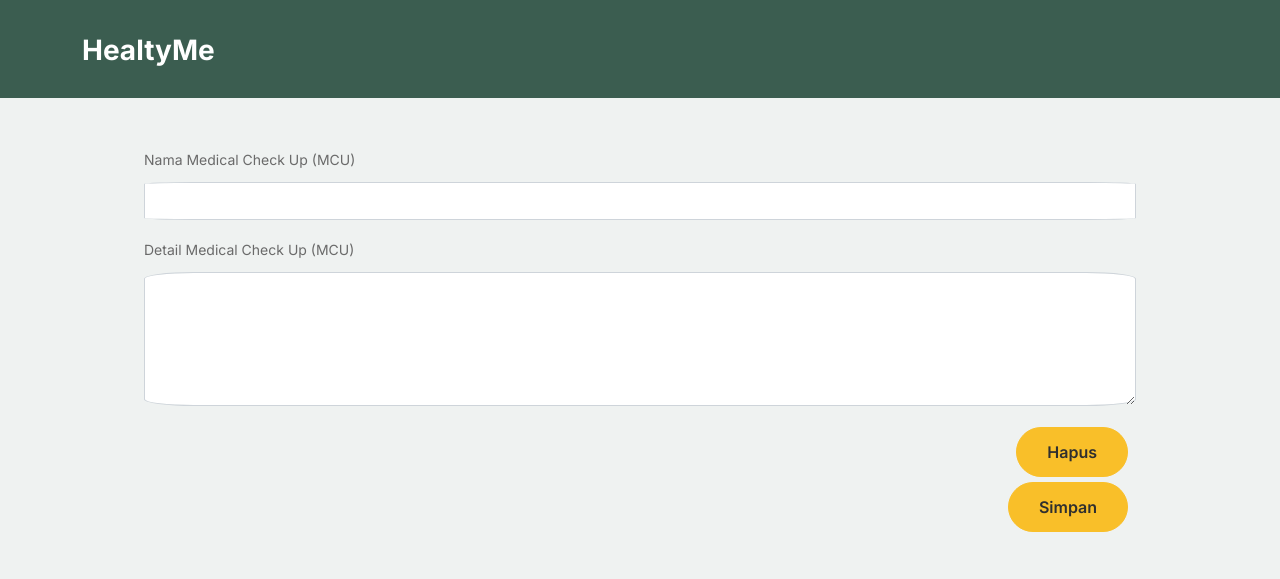
After one commit to Nadiamirandaaa/Capstone, a Flask app: page /admin/editrs in a window 1280 px wide. The commit adds this page. Shown: the top 579 px of the page. Run offline with Flask 3, Linux system fonts and the light colour scheme.

Commit message:
tambah edit detail rs

```diff
--- a/app.py
+++ b/app.py
@@ -266,6 +266,63 @@ def loginAdmin():
 def show_loginAdmin():
     return render_template("admin/login-admin.html")
 
+# _________________ Edit Detail Rumah Sakit ________________________________________________
+@app.route('/admin/editrs')
+def editrs():
+   return render_template('admin/editrs.html')
+
+@app.route('/save_data', methods=['POST'])
+def save_data():
+    try:
+        token_receive = request.cookies.get("mytoken")
+        payload = jwt.decode(token_receive, SECRET_KEY, algorithms=["HS256"])
+
+        nama_mcu = request.form['nama_mcu']
+        detailrs_mcu = request.form['detailrs_mcu']
+
+        doc = {"nama_mcu": nama_mcu, "detailrs_mcu": detailrs_mcu, "user_id": payload["id"]}
+        db.medical_checkup.insert_one(doc)
+
+        return jsonify({'message': 'Data Berhasil Disimpan!', 'success': True})
+    except (jwt.ExpiredSignatureError, jwt.exceptions.DecodeError):
+        return jsonify({'message': 'Token tidak valid!'})
+
+@app.route('/delete_data', methods=['POST'])
+def delete_data():
+    try:
+        token_receive = request.cookies.get("mytoken")
+        payload = jwt.decode(token_receive, SECRET_KEY, algorithms=["HS256"])
+
+        nama_mcu = request.form['nama_mcu']
+        detailrs_mcu = request.form['detailrs_mcu']
+
+        db.medical_checkup.delete_one({"nama_mcu": nama_mcu, "detailrs_mcu": detailrs_mcu, "user_id": payload["id"]})
+
+        return jsonify({'message': 'Data Dihapus!', 'success': True})
+    except (jwt.ExpiredSignatureError, jwt.exceptions.DecodeError):
+        return jsonify({'message': 'Token tidak valid!'})
+
+@app.route('/admin/detailrs/<nama_mcu>', methods=['GET'])
+def detailrs(nama_mcu):
+    try:
+        token_receive = request.cookies.get("mytoken")
+        payload = jwt.decode(token_receive, SECRET_KEY, algorithms=["HS256"])
+
+        mcu_data = db.medical_checkup.find_one({"nama_mcu": nama_mcu, "user_id": payload["id"]})
+        return render_template('admin/detailrs.html', mcu_data=mcu_data)
+    except (jwt.ExpiredSignatureError, jwt.exceptions.DecodeError):
+        return jsonify({'message': 'Token tidak valid!'})
+
+@app.route('/get_all_data', methods=['GET'])
+def get_all_data():
+    try:
+        token_receive = request.cookies.get("mytoken")
+        payload = jwt.decode(token_receive, SECRET_KEY, algorithms=["HS256"])
+
+        all_data = list(db.medical_checkup.find({"user_id": payload["id"]}))
+        return jsonify({'all_data': all_data})
+    except (jwt.ExpiredSignatureError, jwt.exceptions.DecodeError):
+        return jsonify({'message': 'Token tidak valid!'})
 
 if __name__ == '__main__':
    app.run('0.0.0.0', port=5000, debug=True)
--- a/static/css/style.css
+++ b/static/css/style.css
@@ -265,3 +265,22 @@ a {
       margin: 15px auto;
 }
 }
+
+.mcuform {
+  padding: 3rem 6rem;
+}
+
+.button-group {
+  display: flex;
+  flex-direction: column;
+  align-items: flex-start;
+}
+
+.button-group .btn {
+  margin-top: 5px;
+}
+
+.card {
+  margin-top: 20px;
+  margin-bottom: 20px;
+}
--- /dev/null
+++ b/templates/admin/editrs.html
@@ -0,0 +1,105 @@
+<!doctype html>
+<html lang="en">
+
+<head>
+	<meta charset="utf-8">
+	<meta name="viewport" content="width=device-width, initial-scale=1, shrink-to-fit=no">
+	<meta name="author" content="Untree.co">
+	<link rel="shortcut icon" href="/static/gambar/favicon.png">
+
+	<meta name="description" content="" />
+	<meta name="keywords" content="bootstrap, bootstrap4" />
+
+	<!-- Bootstrap CSS -->
+	<link href="/static/css/bootstrap.min.css" rel="stylesheet">
+	<link href="https://cdnjs.cloudflare.com/ajax/libs/font-awesome/6.0.0-beta3/css/all.min.css" rel="stylesheet">
+	<link href="/static/css/style.css" rel="stylesheet">
+	<title> Edit Rumah Sakit | HealtyMe </title>
+
+</head>
+
+<script>
+    function saveData() {
+        let formData = {
+            'nama_mcu': $('#nama_mcu').val(),
+            'detailrs_mcu': $('#detailrs_mcu').val()
+        };
+
+        $.ajax({
+            type: 'POST',
+            url: '/save_data',
+            data: formData,
+            success: function(data) {
+                alert(data.message);
+                if (data.success) {
+                    window.location.replace("/admin/detailrs/" + formData['nama_mcu']);
+                }
+            },
+            error: function(error) {
+                console.error('Error:', error);
+            }
+        });
+    }
+
+    function deleteData() {
+        let formData = {
+            'nama_mcu': $('#nama_mcu').val(),
+            'detailrs_mcu': $('#detailrs_mcu').val()
+        };
+
+        $.ajax({
+            type: 'POST',
+            url: '/delete_data',
+            data: formData,
+            success: function(data) {
+                alert(data.message);
+                if (data.success) {
+                    window.location.replace("/admin/detailrs/" + formData['nama_mcu']);
+                }
+            },
+            error: function(error) {
+                console.error('Error:', error);
+            }
+        });
+    }
+
+</script>
+
+<body>
+
+		<!-- Start Hero -->
+		<div class="hero">
+			<div class="container">
+				<div class="row">
+					<div class="col-lg-6 col-md-8">
+						<div class="intro-excerpt">
+							<h3>HealtyMe</h3>
+						</div>
+					</div>
+				</div>
+			</div>
+		</div>
+		<!-- End Hero -->
+
+        <!-- Start Edit Rumah Sakit -->
+        <div class="mcuform">
+            <form id="mcuForm">
+                <div class="mb-3 mx-5">
+                    <label for="nama_mcu" class="form-label">Nama Medical Check Up (MCU)</label>
+                    <input type="text" class="form-control" id="nama_mcu" name="nama_mcu">
+                </div>
+                <div class="mb-3 mx-5">
+                    <label for="detail_mcu" class="form-label">Detail Medical Check Up (MCU)</label>
+                    <textarea class="form-control" id="detailrs_mcu" name="detailrs_mcu" rows="5"></textarea>
+                </div>
+                <div class="button-group mx-5">
+                    <button type="button" class="btn btn-secondary me-2 ms-auto" onclick="deleteData()">Hapus</button>
+                    <button type="button" class="btn btn-secondary me-2 ms-auto" onclick="saveData()">Simpan</button>
+                </div>
+            </form>
+        </div>
+        <!-- End Edit Rumah Sakit -->
+
+</body>
+    <script src="https://code.jquery.com/jquery-3.6.4.min.js"></script>
+</html>
```
Also changed, not shown: templates/admin/detailrs.html (added, +77 -0 lines).
